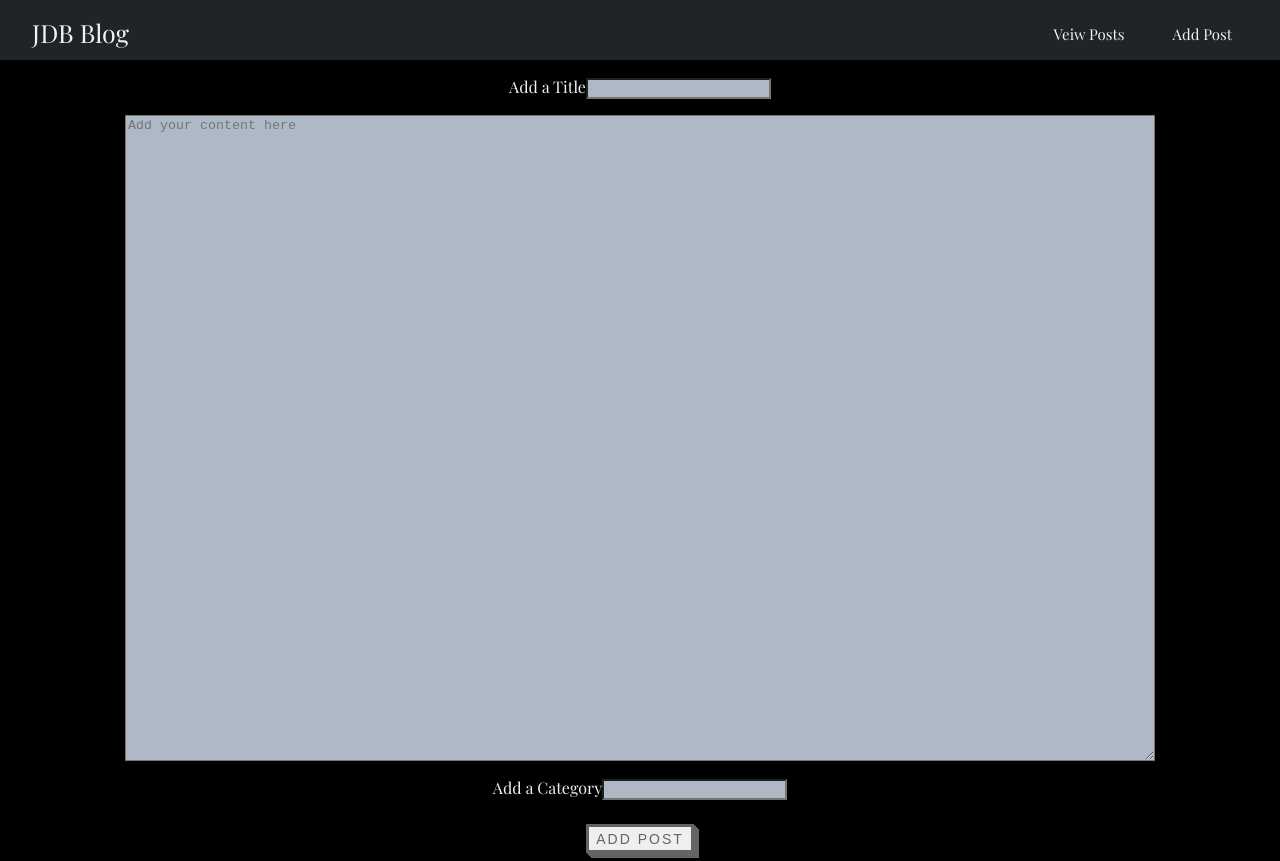
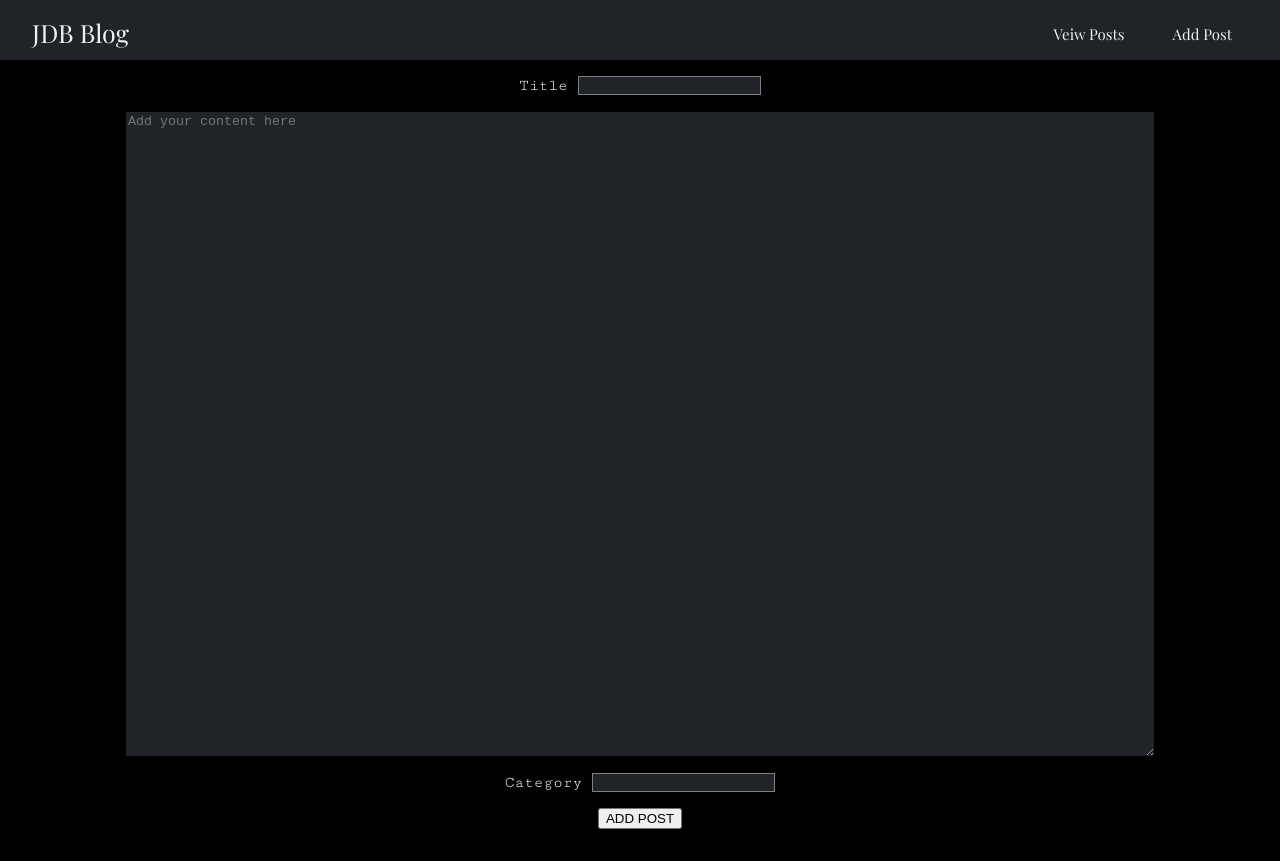
Before and after one commit to gildonnie/fullstack-blog-app, a React (Create React App) app in the folder client/: page /addpost in a window 1280 px wide. After the commit the page ends 829 px from the top, so only its background shows below. Built offline with nearby package versions, Linux system fonts and the light colour scheme.

Commit message:
styling update

```diff
--- a/client/src/components/AddPost.tsx
+++ b/client/src/components/AddPost.tsx
@@ -19,6 +19,7 @@ const Wrap = styled.div`
   }
   label {
     margin: 1rem;
+    font-family: 'Cutive Mono', monospace;
   }
   button {
 
@@ -52,7 +53,7 @@ function AddPost() {
     <form onSubmit={handleFormSubmit}>
       <Wrap>
         <label htmlFor="AddTitle">
-          Add a Title
+          Title
           <input
             id="AddTitle"
             type="text"
@@ -63,7 +64,7 @@ function AddPost() {
 
         <textarea value={content} placeholder="Add your content here" onChange={(e) => setContent(e.target.value)} />
         <label htmlFor="AddCategory">
-          Add a Category
+          Category
           <input
             id="AddCategory"
             type="text"
--- a/client/src/components/Catagory.tsx
+++ b/client/src/components/Catagory.tsx
@@ -3,7 +3,7 @@ import styled from 'styled-components';
 
 const Catagorywrapper = styled.div`
   padding: 1rem 0;
-  margin-right: 1rem;
+  margin-left: 10%;
   margin-top: 7rem;
   text-align: center;
   button {
--- a/client/src/components/Posts.tsx
+++ b/client/src/components/Posts.tsx
@@ -8,7 +8,7 @@ import backgroundImg from './IMGs/background.jpg';
 
 const PostWrapper = styled.div`
   display: grid;
-  grid-template-columns: 80% 20%;
+  grid-template-columns: 70% 30%;
   margin-bottom: 1rem;
 `;
 const ArticlePost = styled.article`
@@ -19,10 +19,18 @@ const ArticlePost = styled.article`
   min-height: 20rem;
   border: 1px solid #2F3336;
   margin-bottom: 1rem;
-  text-decoration: none;
   text-align: center;
+  position: relative;
   h1 {
     font-family: 'Cutive Mono', monospace;
+  }
+  .readmore {
+    position: absolute;
+    bottom: 0;
+    margin-bottom: 1rem;
+  }
+  a {
+    color: #5d858f;
   }
 `;
 const BackIMG = styled.div`
@@ -64,7 +72,7 @@ function Posts({ posts }: { posts: Post[] }) {
                   {content.slice(0, 200)}
                   ...
                 </p>
-                <Link to={`/fullPost/${_id}`} state={{ ...posts }}>Read More...</Link>
+                <Link className="readmore" to={`/fullPost/${_id}`} state={{ ...posts }}>Read More...</Link>
               </section>
             </ArticlePost>
           ))}
--- a/client/src/globalStyles.js
+++ b/client/src/globalStyles.js
@@ -12,29 +12,17 @@ const GlobalStyle = createGlobalStyle`
       color: #EFF3F4
     }
   }
-  button {
-    margin: .5rem;
-    font-size: 14px;
-    letter-spacing: 2px;
-    text-decoration: none;
-    text-transform: uppercase;
-    color: #626564;
-    cursor: pointer;
-    border: 3px solid;
-    padding: 0.25em 0.5em;
-    box-shadow: 1px 1px 0px 0px, 2px 2px 0px 0px, 3px 3px 0px 0px, 4px 4px 0px 0px, 5px 5px 0px 0px;
-    position: relative;
-    .button:active {
-      box-shadow: 0px 0px 0px 0px;
-      top: 5px;
-      left: 5px;
-    }
+  .button {
+
   }
   input {
-    background: #AFB9C5;
+    background-color: #202327;
+    border: solid 1px gray;
+    margin-left: 10px;
   }
   textarea {
-    background: #AFB9C5;
+    background-color: #202327;
+    border: solid 1px  black;
   }
 `;
 
```
Also changed, not shown: client/src/pages/EditPage.tsx (+0 -8 lines), client/src/pages/fullPost.tsx (+0 -8 lines).
